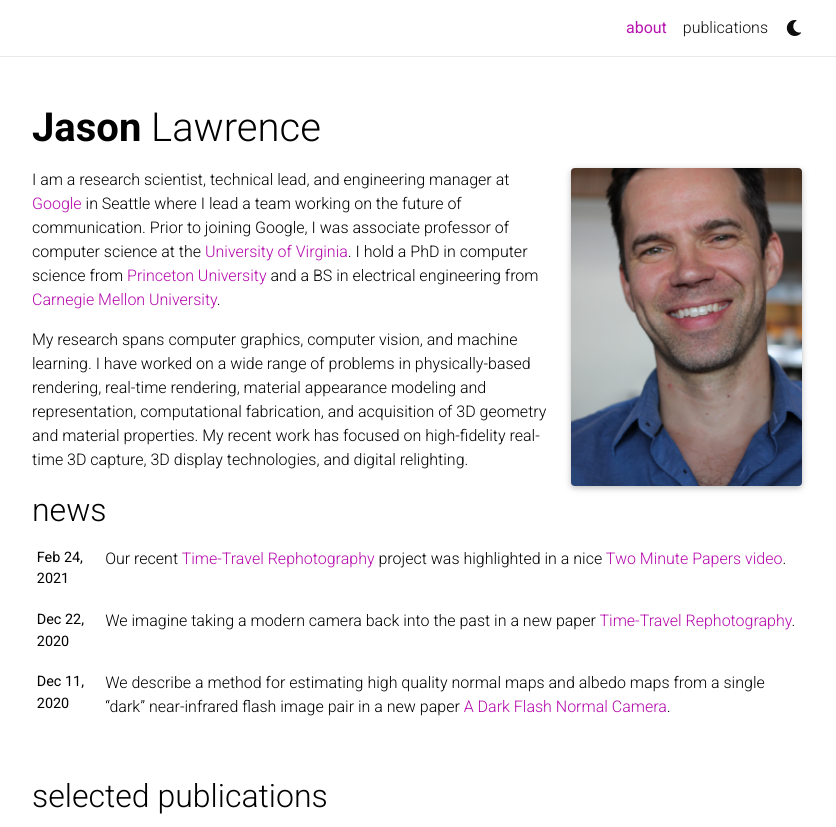
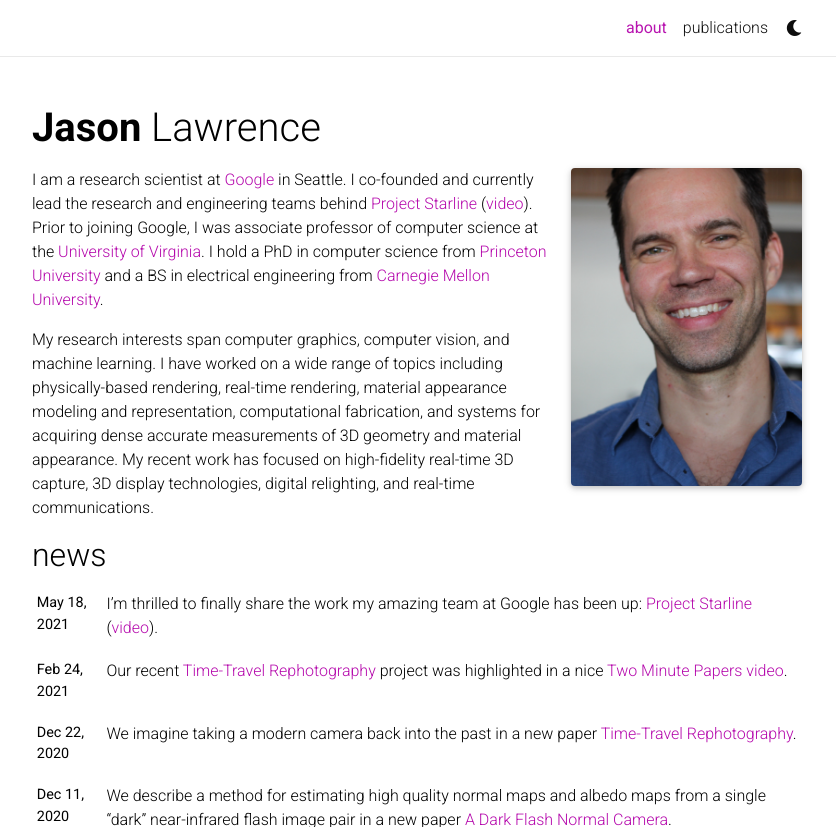
Before and after one commit to voigtlandier/website, a Jekyll site: the page built from _pages/about.md, in a window 1280 px wide and 1251 px high, cut to the strip 0-827 px from the top of the window. Shown: the whole strip, without its empty margins (223-1059 px from the left). Built offline with Jekyll 4.4.1, drawn with Linux system fonts in a browser that asks for light colours; nearby versions of some CDN libraries; a style sheet for code colours, icons or effects is not loaded.

Commit message:
Starline updates.

```diff
--- a/_pages/about.md
+++ b/_pages/about.md
@@ -18,6 +18,6 @@ selected_papers: true # includes a list of papers marked as "selected={true}"
 social: true  # includes social icons at the bottom of the page
 ---
 
-I am a research scientist, technical lead, and engineering manager at <a href="http://www.google.com">Google</a> in Seattle where I lead a team working on the future of communication. Prior to joining Google, I was associate professor of computer science at the <a href="http://www.virginia.edu">University of Virginia</a>. I hold a PhD in computer science from <a href="http://www.princeton.edu">Princeton University</a> and a BS in electrical engineering from <a href="http://www.cmu.edu">Carnegie Mellon University</a>.
+I am a research scientist at <a href="http://www.google.com" target="_blank">Google</a> in Seattle. I co-founded and currently lead the research and engineering teams behind <a href="https://blog.google/technology/research/project-starline" target="_blank">Project Starline</a> (<a href="https://youtu.be/Q13CishCKXY" target="_blank">video</a>). Prior to joining Google, I was associate professor of computer science at the <a href="http://www.virginia.edu">University of Virginia</a>. I hold a PhD in computer science from <a href="http://www.princeton.edu" target="_blank">Princeton University</a> and a BS in electrical engineering from <a href="http://www.cmu.edu" target="_blank">Carnegie Mellon University</a>.
 
-My research spans computer graphics, computer vision, and machine learning. I have worked on a wide range of problems in physically-based rendering, real-time rendering, material appearance modeling and representation, computational fabrication, and acquisition of 3D geometry and material properties. My recent work has focused on high-fidelity real-time 3D capture, 3D display technologies, and digital relighting.
+My research interests span computer graphics, computer vision, and machine learning. I have worked on a wide range of topics including physically-based rendering, real-time rendering, material appearance modeling and representation, computational fabrication, and systems for acquiring dense accurate measurements of 3D geometry and material appearance. My recent work has focused on high-fidelity real-time 3D capture, 3D display technologies, digital relighting, and real-time communications.
```
Also changed, not shown: _news/announcement_starline.md (added, +7 -0 lines).
